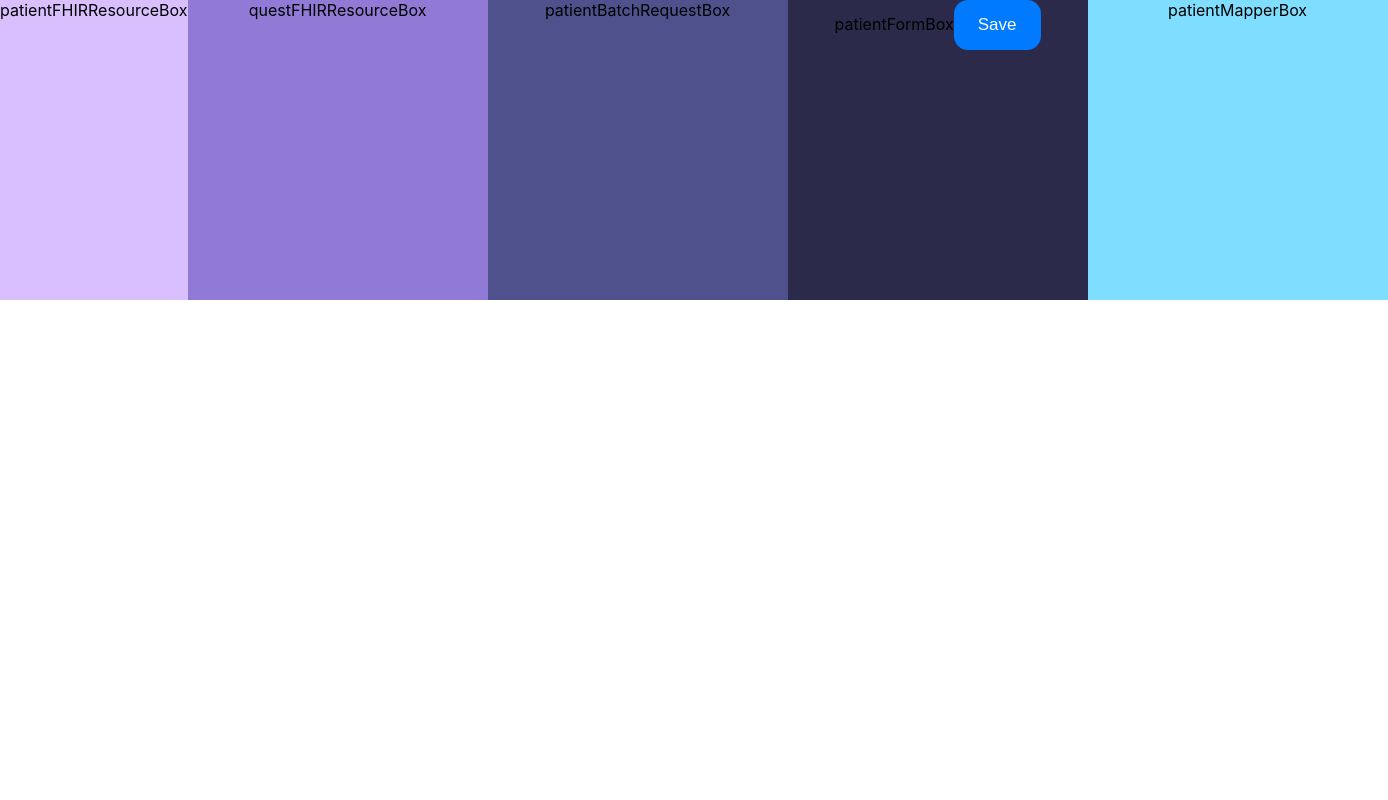
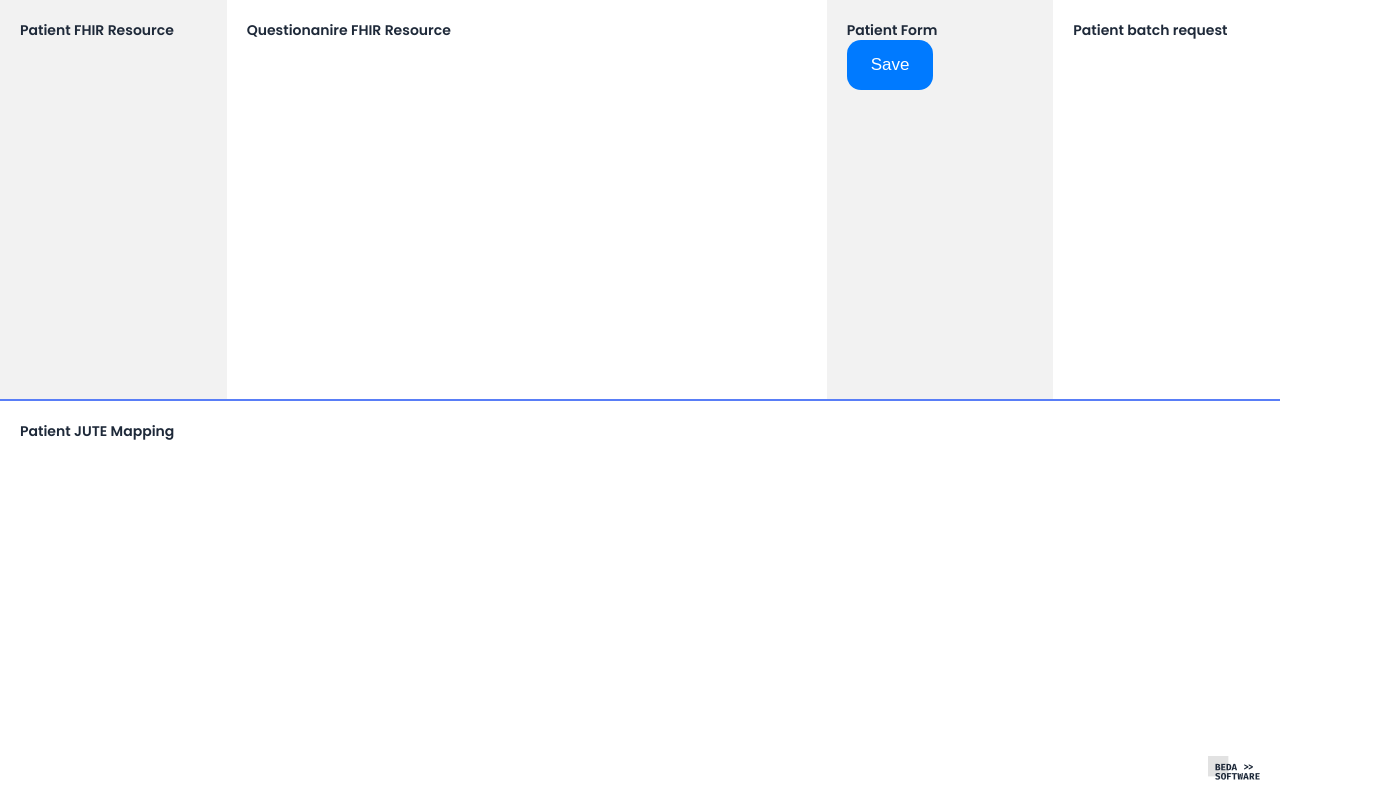
Before and after one commit to beda-software/sdc-ide, a React (Create React App) app in the folder web/: page / in a window 1280 px wide. Shown: the whole page, 1388 px wide, since content can reach past the window. Built offline with nearby package versions, Linux system fonts and the light colour scheme.

Commit message:
Add styles for the demo page

```diff
--- /dev/null
+++ b/web/src/components/Logo/Logo.module.scss
@@ -0,0 +1,12 @@
+.logo {
+  height: 24px;
+  width: 52px;
+  position: absolute;
+  bottom: 20px;
+  right: 20px;
+  background-image: url("./images/BS-Logo.png");
+}
+
+.logo:hover {
+  background-image: url("./images/BS-Logo-color.png");
+}
--- /dev/null
+++ b/web/src/components/Logo/index.tsx
@@ -0,0 +1,11 @@
+import React from 'react';
+
+import s from './Logo.module.scss';
+
+export function Logo() {
+    return (
+        <a className={s.logo} href="https://beda.software" target="_blank" rel="noopener noreferrer">
+            <span />
+        </a>
+    );
+}
--- a/web/src/containers/DemoPage/DemoPage.module.scss
+++ b/web/src/containers/DemoPage/DemoPage.module.scss
@@ -1,33 +1,66 @@
-.container {
-  text-align: center;
+@import "src/styles/variables";
+
+@import url('https://fonts.googleapis.com/css2?family=Poppins:wght@600&display=swap');
+
+.mainContainer {
+  height: 100vh;
+  display: flex;
+  flex-direction: column;
+}
+
+%rowContainer {
+  flex: 1;
+  overflow: auto;
   display: flex;
 }
 
+.upperRowContainer {
+  @extend %rowContainer;
+  //border-bottom: 2px $primary-color;
+  border-bottom: 2px solid $primary-color;
+  border-color: $primary-color
+}
+
+.lowerRowContainer {
+  @extend %rowContainer;
+}
+
 .patientFHIRResourceBox {
-  background-color: #DABFFF;
-  min-height: 300px;
+  background-color: $base-surface-color;
+  flex: 1;
+  padding: 20px;
 }
 
 .questFHIRResourceBox {
-  background-color: #907AD6;
-  min-height: 300px;
-  min-width: 300px;
+  background-color: $base-light-color;
+  flex: 3;
+  padding: 20px;
+}
+
+.patientFormBox {
+  background-color: $base-surface-color;
+  flex: 1;
+  padding: 20px;
 }
 
 .patientBatchRequestBox {
-  background-color: #4F518C;
-  min-height: 300px;
-  min-width: 300px;
-}
-
-.patientFormBox {
-  background-color: #2C2A4A;
-  min-height: 300px;
-  min-width: 300px;
+  background-color: $base-light-color;
+  flex: 1;
+  padding: 20px;
 }
 
 .patientMapperBox {
-  background-color: #7FDEFF;
-  min-height: 300px;
-  min-width: 300px;
+  flex: 1;
+  padding: 20px;
 }
+
+h2 {
+  color: $base-dark-color;
+  font-family: 'Poppins', sans-serif;
+  font-style: normal;
+  font-weight: 600;
+  font-size: 14px;
+  line-height: 20px;
+  margin-block-start: 0px;
+  margin-block-end: 0px;
+}
--- a/web/src/containers/DemoPage/index.tsx
+++ b/web/src/containers/DemoPage/index.tsx
@@ -1,19 +1,34 @@
 import React from 'react';
 import s from './DemoPage.module.scss';
+
 import { Button } from 'src/components/Button';
+import { Logo } from 'src/components/Logo';
 
 export function DemoPage() {
     return (
-        <div className={s.container}>
-            <header className={s.header} />
-            <div className={s.patientFHIRResourceBox}>patientFHIRResourceBox</div>
-            <div className={s.questFHIRResourceBox}>questFHIRResourceBox</div>
-            <div className={s.patientBatchRequestBox}>patientBatchRequestBox</div>
-            <div className={s.patientFormBox}>
-                patientFormBox
-                <Button variant="primary">Save</Button>
+        <div className={s.mainContainer}>
+            <div className={s.upperRowContainer}>
+                <div className={s.patientFHIRResourceBox}>
+                    <h2>Patient FHIR Resource</h2>
+                </div>
+                <div className={s.questFHIRResourceBox}>
+                    <h2>Questionanire FHIR Resource</h2>
+                </div>
+                <div className={s.patientFormBox}>
+                    <h2>Patient Form</h2>
+                    <Button variant="primary">Save</Button>
+                </div>
+                <div className={s.patientBatchRequestBox}>
+                    <h2>Patient batch request</h2>
+                </div>
             </div>
-            <div className={s.patientMapperBox}>patientMapperBox</div>
+
+            <div className={s.lowerRowContainer}>
+                <div className={s.patientMapperBox}>
+                    <h2>Patient JUTE Mapping</h2>
+                </div>
+            </div>
+            <Logo />
         </div>
     );
 }
--- /dev/null
+++ b/web/src/styles/_variables.scss
@@ -0,0 +1,7 @@
+$base-dark-color: #1E2939;
+$base-light-color: #FFFFFF;
+$base-surface-color: #F2F2F2;
+$code-key-color: #6F42C1;
+$code-value-color: #032f62;
+$code-alt-color: #0086b3;
+$primary-color: #597EF7;
```
Also changed, not shown: web/src/components/Logo/images/BS-Logo-color.png (added), web/src/components/Logo/images/BS-Logo.png (added).
